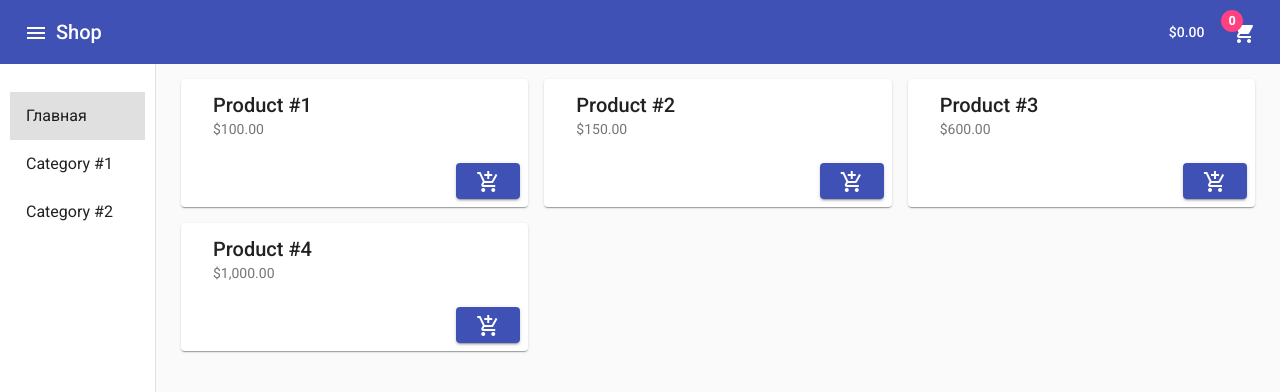
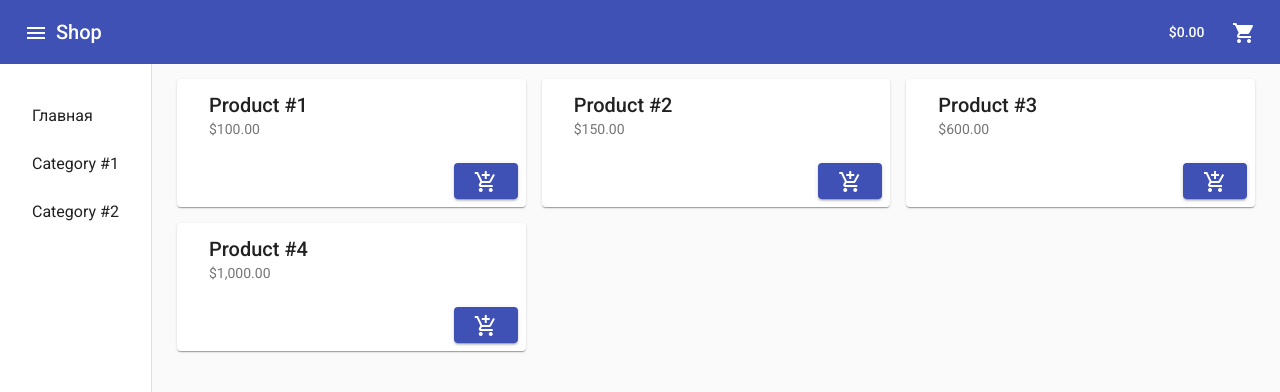
Before and after one commit to kve1990/angular-simple-shop, an Angular app: page / in a window 1280 px wide. Shown: the top 392 px of the page. Built offline with nearby package versions, Linux system fonts and the light colour scheme.

Commit message:
navigation styles fix

```diff
--- a/src/app/app.component.html
+++ b/src/app/app.component.html
@@ -7,19 +7,30 @@
 
   <button mat-button class="icon" aria-label="shopping_cart" routerLink="cart">{{total | currency}}&nbsp;</button>
   <button mat-icon-button class="icon" aria-label="shopping_cart" routerLink="cart">
-      <mat-icon  [matBadge]="countProduct" matBadgePosition="before" matBadgeColor="accent">shopping_cart</mat-icon>
+      <mat-icon
+        [matBadge]="countProduct"
+        [matBadgeHidden]="!countProduct"
+        matBadgePosition="before"
+        matBadgeColor="accent">
+          shopping_cart
+      </mat-icon>
   </button>
 
 </mat-toolbar>
 
 <mat-drawer-container class="container" autosize>
-  <mat-drawer #drawer class="sidenav" mode="side" [opened]="mobileQuery.matches">
-    <mat-selection-list #shoes [multiple]="false" color="primary">
-      <mat-list-option routerLink="" selected>Главная</mat-list-option>
-      <mat-list-option [routerLink]="['category', category.id]" *ngFor="let category of categories$ | async" [value]="category">
+  <mat-drawer
+    #drawer
+    class="sidenav"
+    [mode]="mobileQuery.matches ? 'side' : 'over'"
+    [opened]="mobileQuery.matches">
+
+    <mat-nav-list role="navigation">
+      <mat-list-item routerLink="">Главная</mat-list-item>
+      <mat-list-item [routerLink]="['category', category.id]" *ngFor="let category of categories$ | async">
         {{category.name}}
-      </mat-list-option>
-    </mat-selection-list>
+      </mat-list-item>
+    </mat-nav-list>
   </mat-drawer>
 
   <router-outlet></router-outlet>
--- a/src/app/app.component.scss
+++ b/src/app/app.component.scss
@@ -7,5 +7,5 @@
 }
 
 .sidenav {
-  padding: 20px 10px;
+  padding: 20px 16px;
 }
--- a/src/app/home/home.component.scss
+++ b/src/app/home/home.component.scss
@@ -4,11 +4,11 @@
   grid-template-columns: repeat(1, 1fr);
   grid-gap: 16px;
 
-  @media screen and (min-width: 620px) {
+  @media screen and (min-width: 720px) {
     grid-template-columns: repeat(2, 1fr);
   }
 
-  @media screen and (min-width: 940px) {
+  @media screen and (min-width: 1080px) {
     grid-template-columns: repeat(3, 1fr);
   }
 }
```
